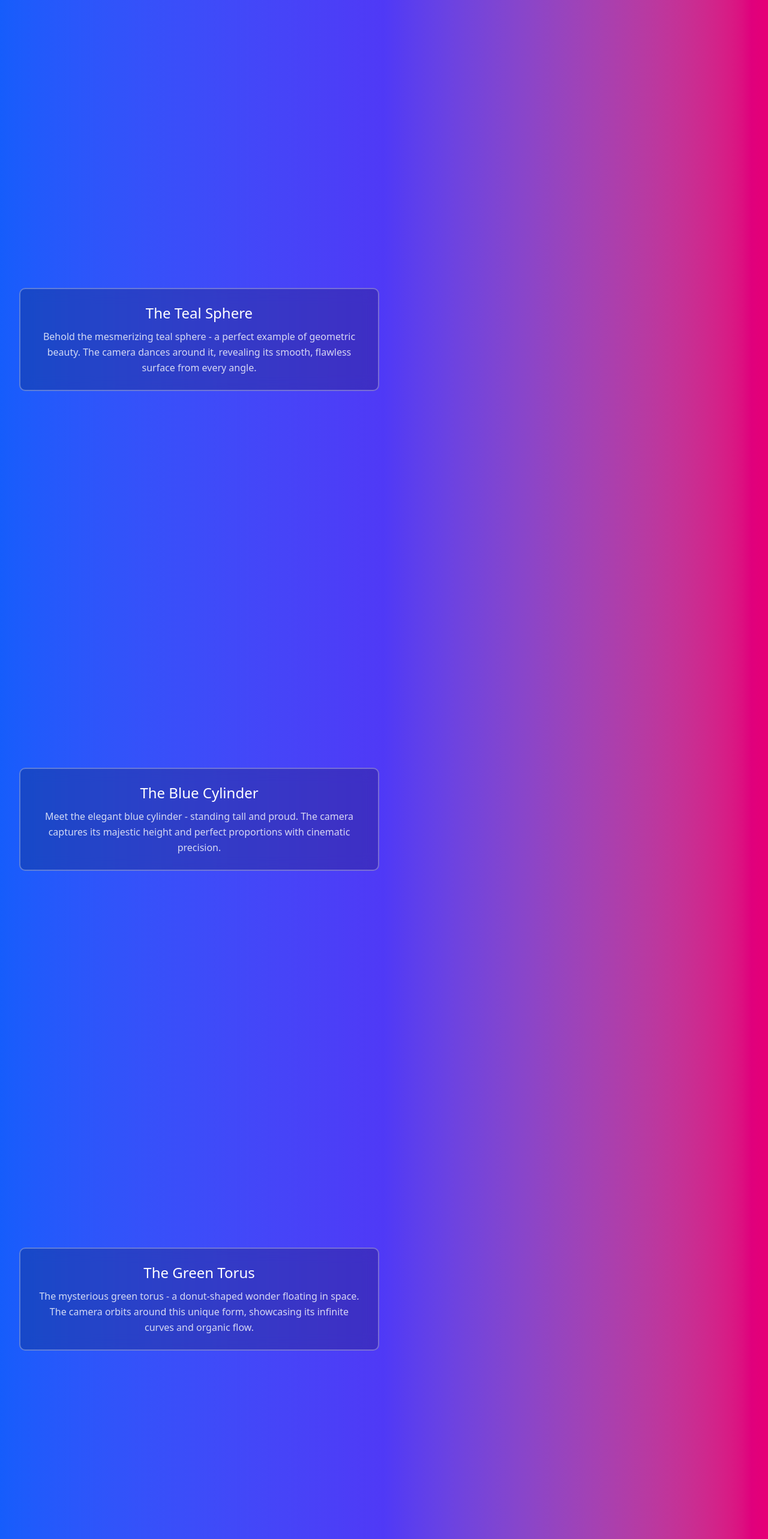
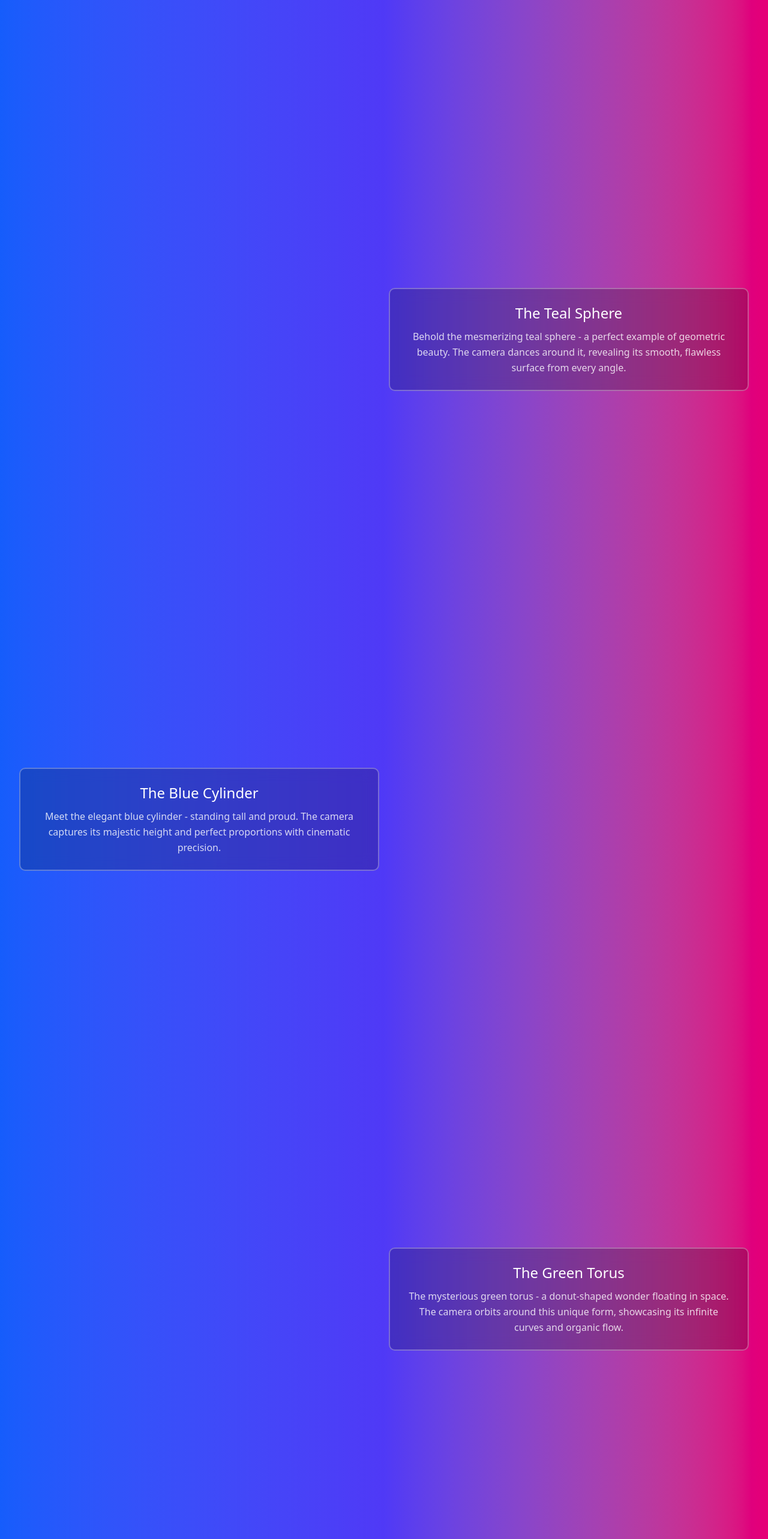
Before and after one commit to mainzcript/wirecam.js, a SvelteKit app in the folder examples/svelte/: page / in a window 1280 px wide. Shown: the part 1434-4000 px from the top of the page at 60% size. Built offline with nearby package versions, Linux system fonts and the light colour scheme.

Commit message:
style: adjust responsive classes

```diff
--- a/examples/svelte/src/routes/+page.svelte
+++ b/examples/svelte/src/routes/+page.svelte
@@ -136,7 +136,7 @@
 				worldTargetPos: new THREE.Vector3(0, 0, 0),
 				worldTargetRadius: 1.5
 			}}
-			class="order-1 min-h-[400px] md:hidden"
+			class="order-1 min-h-[400px]"
 		></W.Keyframe>
 		<div class="order-2 flex items-center justify-center">
 			<div
@@ -155,7 +155,7 @@
 				worldTargetPos: new THREE.Vector3(0, 0, 0),
 				worldTargetRadius: 1.5
 			}}
-			class="order-3 min-h-[400px]"
+			class="order-3 min-h-[400px] md:hidden"
 		></W.Keyframe>
 	</Container>
 </section>
@@ -200,7 +200,7 @@
 				worldTargetPos: new THREE.Vector3(0, 4, 0),
 				worldTargetRadius: 2
 			}}
-			class="order-1 min-h-[400px] md:hidden"
+			class="order-1 min-h-[400px]"
 		></W.Keyframe>
 		<div class="order-2 flex items-center justify-center">
 			<div
@@ -219,7 +219,7 @@
 				worldTargetPos: new THREE.Vector3(0, 4, 0),
 				worldTargetRadius: 2
 			}}
-			class="order-3 min-h-[400px]"
+			class="order-3 min-h-[400px] md:hidden"
 		></W.Keyframe>
 	</Container>
 </section>
```
